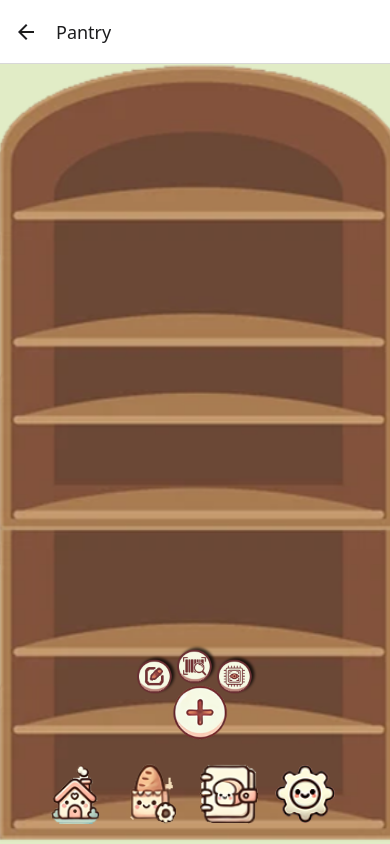
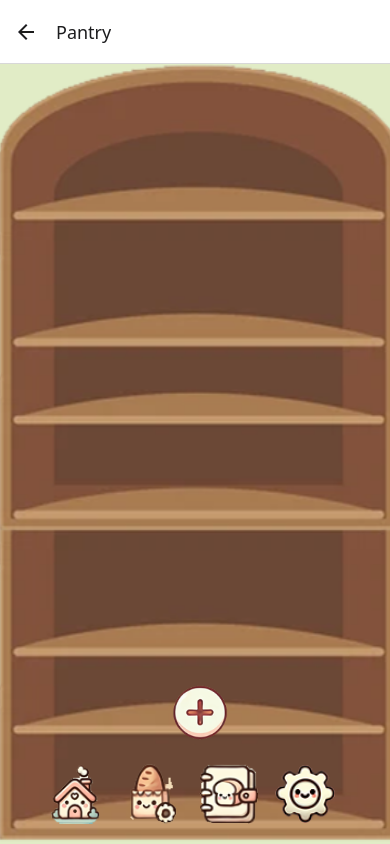
Before and after one commit to Professor-MAD/pantry-quest-front, a React Native app: screen /Pantry in a window 390 px wide. Built offline with nearby package versions, Linux system fonts and the light colour scheme.

Commit message:
toggle function added to three buttons

```diff
--- a/screens/PantryScreen.tsx
+++ b/screens/PantryScreen.tsx
@@ -1,9 +1,11 @@
-import React from "react";
+import React, { useState } from "react";
 import { View, Text, StyleSheet, Image, TouchableOpacity } from "react-native";
 import NavFooter from "@/components/NavFooter";
 import AddButtons from "@/components/AddButtons";
 
 export default function PantryScreen({ navigation }) {
+  const [showAddOptions, setShowAddOptions] = useState(false);
+
   return (
     <View style={styles.container}>
       <View style={styles.pantryBackground}>
@@ -12,10 +14,17 @@ export default function PantryScreen({ navigation }) {
           style={styles.pantryImage}
         />
       </View>
-      <View style={styles.addButtonOptions}>
-        <AddButtons />
-      </View>
-      <TouchableOpacity style={styles.addButton}>
+
+      {showAddOptions && (
+        <View style={styles.addButtonOptions}>
+          <AddButtons />
+        </View>
+      )}
+
+      <TouchableOpacity
+        style={styles.addButton}
+        onPress={() => setShowAddOptions((prev) => !prev)}
+      >
         <Image
           source={require("../assets/add-button.png")}
           style={styles.icon}
```
